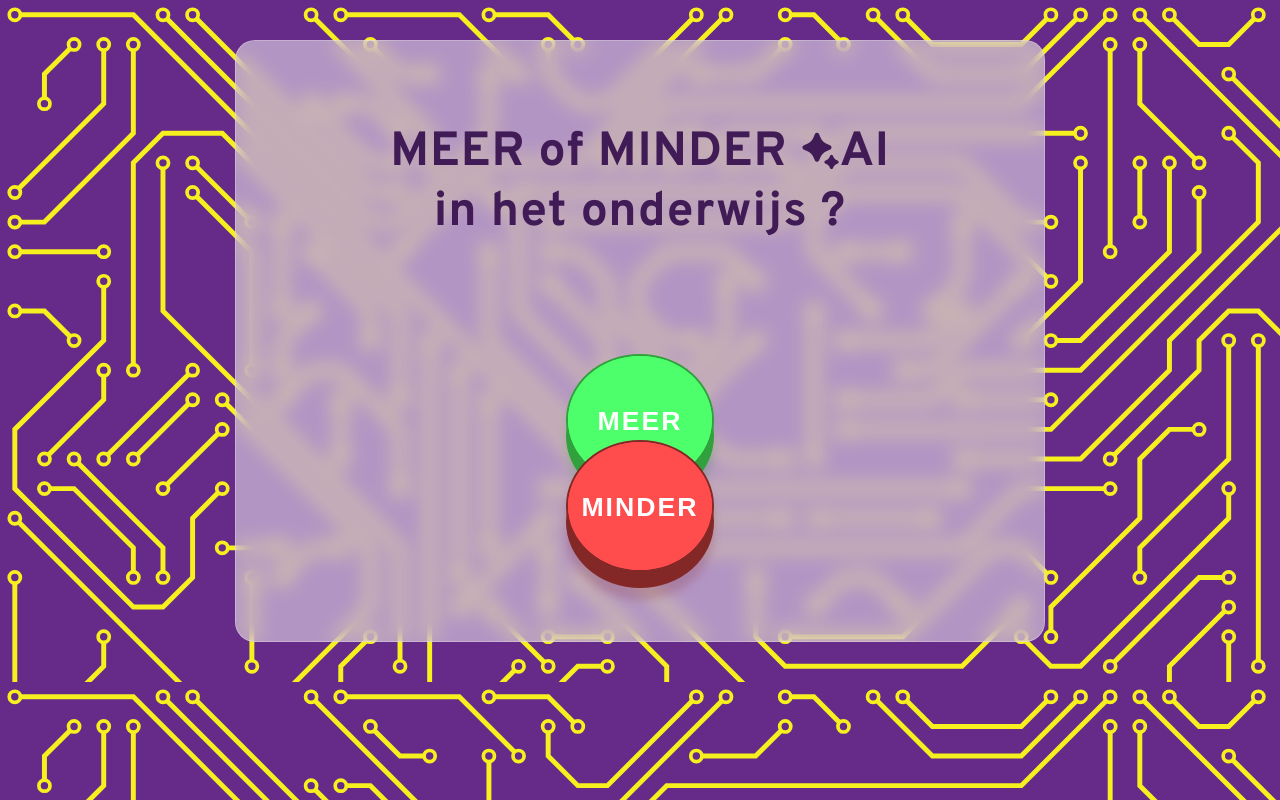
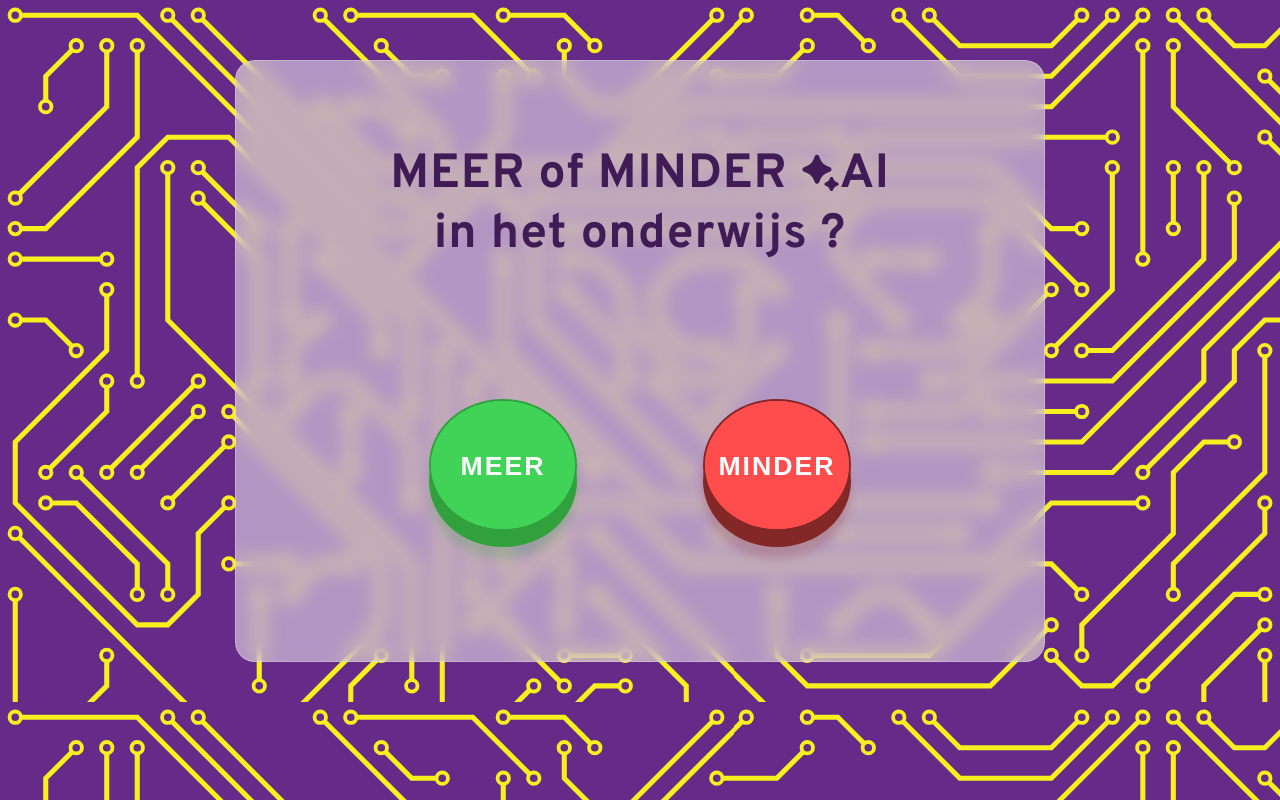
Before and after one commit to MaximaalV/ixperium-poll, a plain HTML site: page index.html in a window 1280 px wide. Drawn offline with nearby package versions, Linux system fonts and the light colour scheme.

Commit message:
Update css
Background color adjusted

```diff
--- a/style.css
+++ b/style.css
@@ -28,6 +28,7 @@ body {
     width: 60vw;
     height: 70vh;
     margin: 40px 0;
+    margin-top: 60px;
     padding: 20px;
     background: rgba(255,255,255,0.5);
     -webkit-backdrop-filter: blur(10px);
@@ -52,7 +53,7 @@ body {
     width: 4.5em;
     height: 4em;
     margin: 20px 0;
-    background-color: #4dff62;
+    background-color: #40d358;
     overflow: hidden;
     border-radius: 100%;
     display: flex;
@@ -91,7 +92,7 @@ body {
     letter-spacing: 1px;
     height: 110%;
     width: 110%;
-    background-color: #4dff6b;
+    background-color: #40d358;
     color: white;
 }
 
@@ -118,3 +119,13 @@ body {
     margin-top: 2em;
     filter: drop-shadow(0 3px 1px #6f2121);
 }
+
+.knoppen {
+    display: flex;
+    flex-direction: row;
+    align-items: center;
+    justify-content: center;
+    gap: 200px;
+    padding: 20px;
+    margin-bottom: 40px;
+}
```
